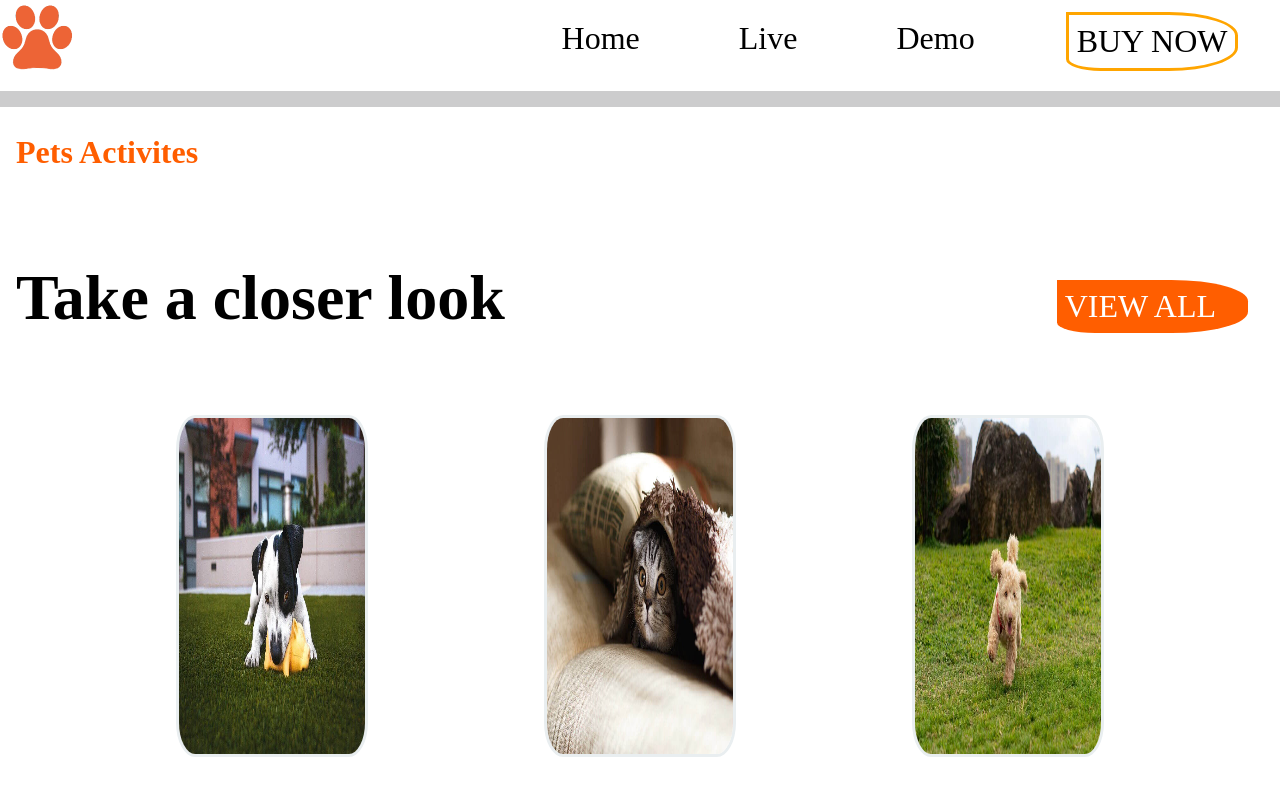
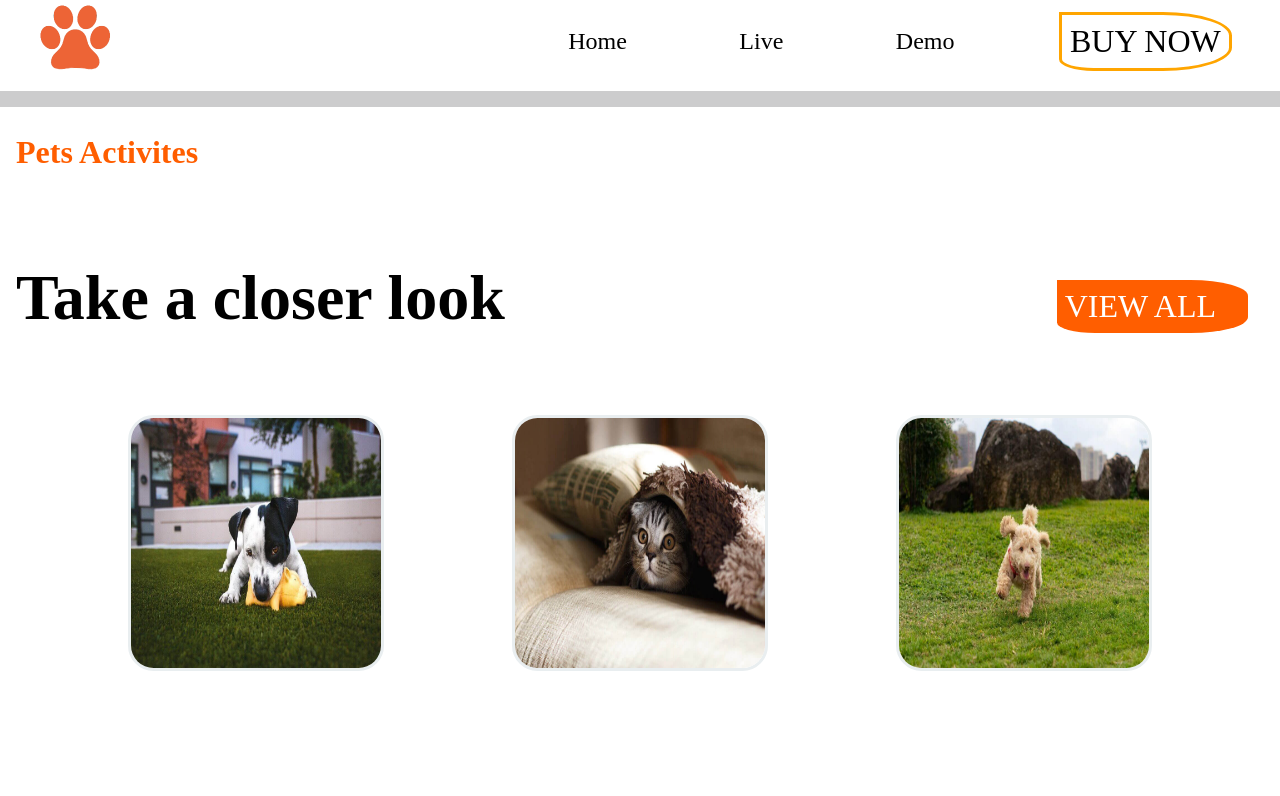
Before and after one commit to marinmartinez/Challenge4, a website: page index.html in a window 1280 px wide. Drawn offline with Linux system fonts and the light colour scheme.

Commit message:
Update repo

```diff
--- a/sass/styles.scss
+++ b/sass/styles.scss
@@ -11,18 +11,20 @@ header {
     justify-content: space-between;
     flex: 1 0 12vh;
     box-shadow: inset 0px -16px rgb(204, 204, 205);
+
     padding-bottom: 2em;
 }
 .nav {
     display: flex;
     flex-direction: row;
     justify-content: space-between;
-    align-items: center;
 }
 .nav > div:nth-of-type(1) {
     display: flex;
     flex-direction: column;
-    justify-content: center;
+    justify-content: flex-start;
+    align-items: center;
+    padding-right: 16px;
 }
 
 .nav > div:nth-of-type(1) > img {
@@ -38,14 +40,20 @@ header {
     display: flex;
     flex-direction: row;
     justify-content: space-around;
+    align-items: center;
 }
 .nav > div:nth-of-type(2) > a {
     padding: 8px;
-    font-size: 2rem;
+    font-size: 1.5rem;
     text-align: center;
     color: black;
     text-decoration: none;
 }
+nav > div:nth-of-type(2) > a:hover {
+    color: orangered;
+    text-decoration: underline;
+}
+
 .buy {
     padding: 8px;
 
@@ -58,8 +66,13 @@ header {
     border-top-right-radius: 40%;
     border-bottom-right-radius: 40%;
 }
+.buy:hover {
+    color: white;
+    background-color: rgb(255, 94, 0);
+}
 .main {
     flex: 30 0 12vh;
+    padding-bottom: 12vh;
 }
 
 .main > section:nth-of-type(1) > h2 {
@@ -98,9 +111,15 @@ header {
     background-color: rgb(255, 94, 0);
 
     border-bottom-left-radius: 20%;
-    border-top-right-radius: 40%;
-    border-bottom-right-radius: 40%;
+    border-top-right-radius: 30%;
+    border-bottom-right-radius: 30%;
 }
+.container > div:hover {
+    border: 2px solid rgb(255, 94, 0);
+    background-color: white;
+    color: rgb(255, 94, 0);
+}
+
 .petsarticles {
     display: flex;
     flex-direction: row;
@@ -108,12 +127,12 @@ header {
     align-items: center;
 }
 .petsarticles > article {
-    max-width: 15%;
+    max-width: 20%;
     background-size: contain;
 }
 
 .petsarticles > article > img {
-    aspect-ratio: 0.562;
+    aspect-ratio: 1;
     width: 100%;
     border: 3px solid rgb(233, 238, 240);
     border-radius: 10%;
```
Also changed, not shown: css/styles.css, 1 other file.
